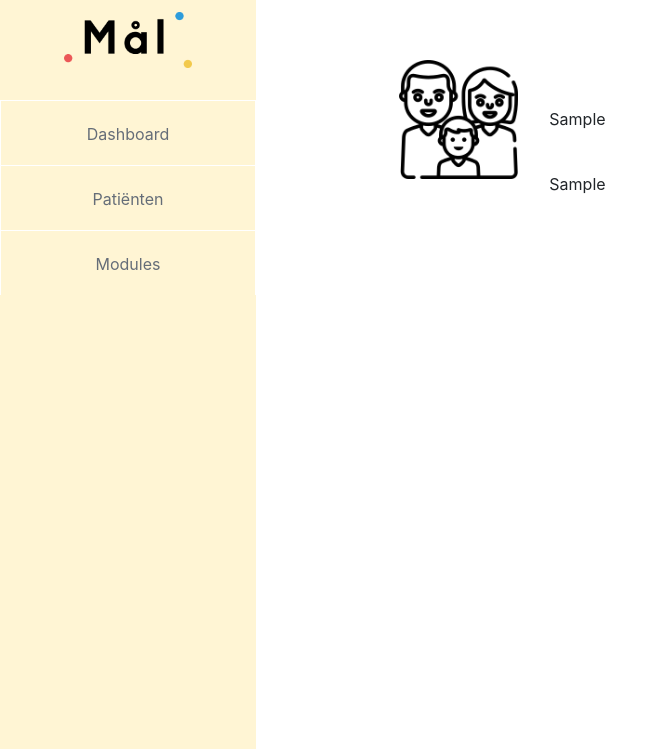
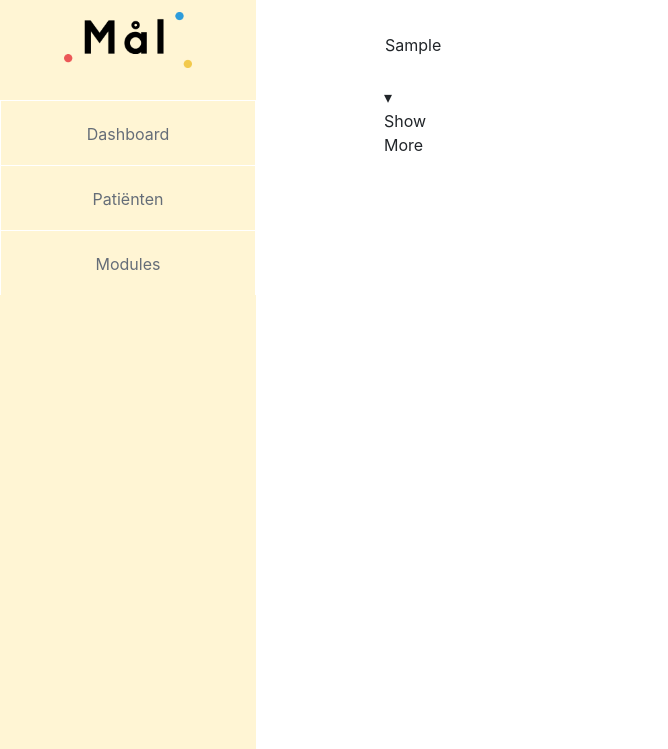
Before and after one commit to aronvanes/eindwerk2017, a PHP site: page /interactie.php in a window 1280 px wide. Shown: the top 749 px of the page, without its empty margins (0-668 px from the left). Run offline with PHP 8.4, Linux system fonts and the light colour scheme; tables that the repository leaves empty hold one stand-in row (values such as "Sample post").

Commit message:
geklooi met het goed tonen van de modules

```diff
--- a/classes/Db.class.php
+++ b/classes/Db.class.php
@@ -3,7 +3,7 @@ class Db
 {
     private static $conn;
     public static function getInstance(){
-            self::$conn= new PDO('mysql:host=localhost;dbname=db_mal', 'root', 'root');
+            self::$conn= new PDO('mysql:host=localhost;dbname=db_mal', 'root', '');
             return self::$conn;
         }
 }
--- a/css/styletwee.css
+++ b/css/styletwee.css
@@ -116,3 +116,26 @@ li a:hover {
     width: 180px;
     height: 50px;
 }
+
+.toggler {
+    cursor: pointer;
+}
+span{
+    display: inline-block;
+    margin-right: 5px;
+}
+
+.rgthdng {
+    width: 80%;
+    margin: 0 auto;
+    margin-bottom: 0px;
+    padding: 20px 20px;
+}
+.showpanel{
+    display: none;
+    height: 130px;
+}
+.header{
+    display: block;
+    height: 5%;
+}
--- a/interactie.php
+++ b/interactie.php
@@ -21,6 +21,7 @@ $module = $mod->GetAllInteractieModules();
     <link href="css/sb-admin.css" rel="stylesheet">
     <link href="css/styletwee.css" rel="stylesheet">
     <link href="https://fonts.googleapis.com/css?family=Roboto" rel="stylesheet">
+    <script src="https://ajax.googleapis.com/ajax/libs/jquery/3.3.1/jquery.min.js"></script>
 </head>
 <body>
 
@@ -37,20 +38,20 @@ $module = $mod->GetAllInteractieModules();
 
 <div class="content">
     <div class="container-fluid">
+        </div>
         <div class="row">
-            <div class="col-md-2">
-                <img src="images/156-family.png" alt="" id="emoji"> <br>
-            </div>
         <ul>
             <?php foreach ($module as $row) :?>
-                    <div class="col-md-3 col-features text-left">
+                <div class="col-md-8">
+                    <li><p><?php echo $row['naam'] ?></p></li>
 
-                        <div class='lists'>
+                    <div class="showpanel" style="display: none;">
+                        <li><p><?php echo $row['beschrijving'] ?></p></li>
+                    </div>
 
-
-                            <li class="flex-item"><p class='listname'><?php echo $row['naam'] ?></p></li>
-                                <li><p><?php echo $row['beschrijving'] ?></p></li>
-
+                    <div class="toggleHolder">
+                        <span class="toggler"><span>▾</span>Show More</span>
+                        <span class="toggler" style="display:none;"><span>▴</span> Show Less</span>
                     </div>
                 </div>
             <?php endforeach; ?>
@@ -60,5 +61,6 @@ $module = $mod->GetAllInteractieModules();
     </div>
 
 </div>
+<script src="showtoggle.js"></script>
 </body>
 </html>
--- /dev/null
+++ b/showtoggle.js
@@ -0,0 +1,7 @@
+jQuery(document).ready(function($) {
+    $('.toggler').on('click',function(){
+        $(this).parent().children().toggle();  //swaps the display:none between the two spans
+        $(this).parent().parent().find('.showpanel').slideToggle();  //swap the display of the main content with slide action
+    });
+
+});
```
Lines whose indentation alone changed are shown as unchanged.
